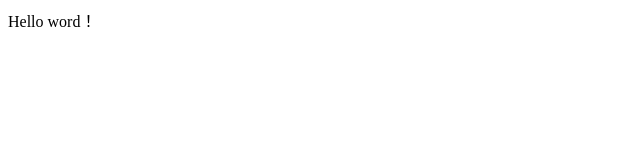
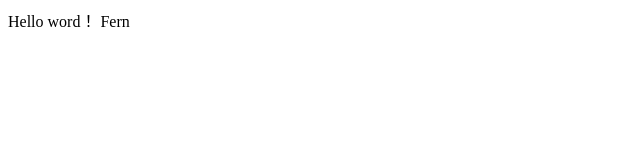
Before and after one commit to Fernmaxiao/node_project, a plain HTML site: page index.html in a window 1280 px wide. Shown: the full height of the page, 0-640 px from the left. Drawn offline with Linux system fonts and the light colour scheme.

Commit message:
messages modify

```diff
--- a/index.html
+++ b/index.html
@@ -5,6 +5,6 @@
 		<title>node</title>
 	</head>
 	<body>
-	  Hello word！
+	  Hello word！ Fern
 	</body>
 </html>
```
